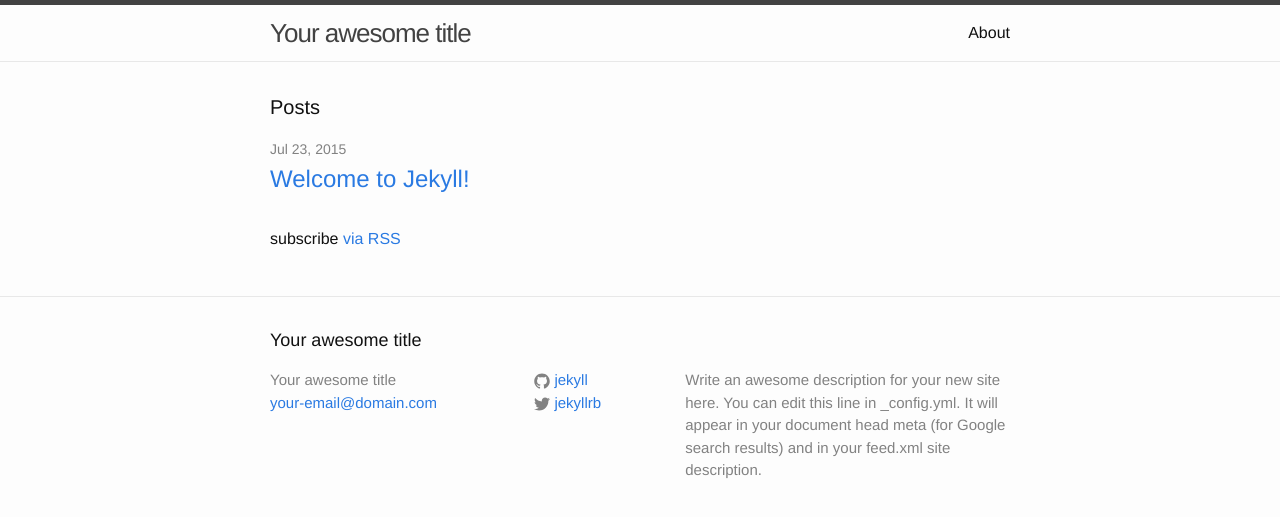
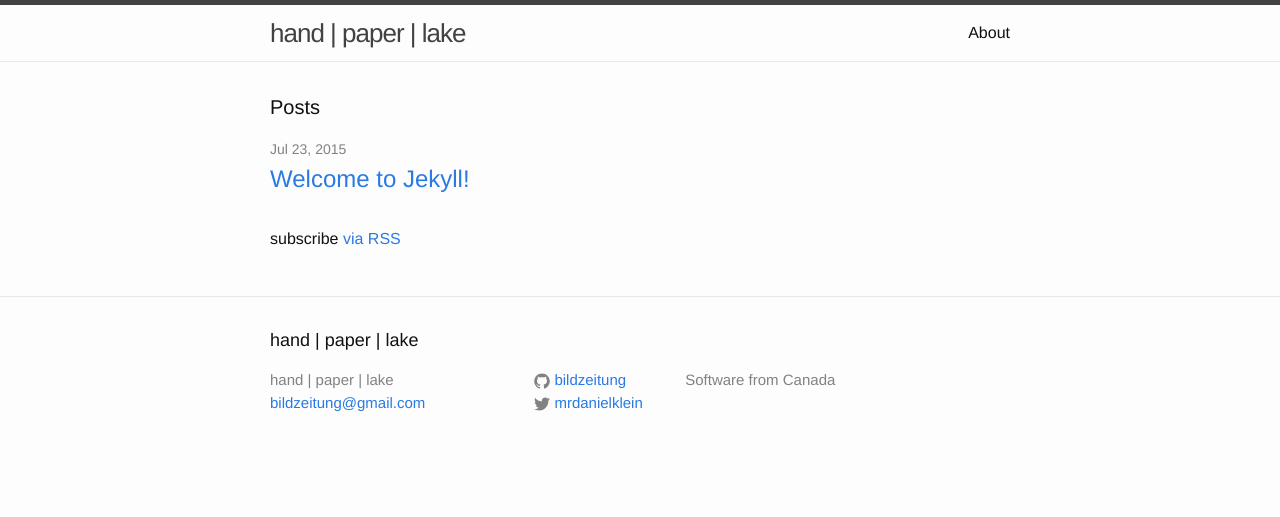
Before and after one commit to bildzeitung/bildzeitung.github.io, a Jekyll site: the page built from index.html, in a window 1280 px wide. Shown: the top 517 px of the page. Built offline with Jekyll 4.4.1, drawn with Linux system fonts in a browser that asks for light colours.

Commit message:
Updated some basics

```diff
--- a/_config.yml
+++ b/_config.yml
@@ -1,14 +1,12 @@
 # Site settings
-title: Your awesome title
-email: your-email@domain.com
+title: hand | paper | lake
+email: bildzeitung@gmail.com
 description: > # this means to ignore newlines until "baseurl:"
-  Write an awesome description for your new site here. You can edit this
-  line in _config.yml. It will appear in your document head meta (for
-  Google search results) and in your feed.xml site description.
+  Software from Canada
 baseurl: "" # the subpath of your site, e.g. /blog/
-url: "http://yourdomain.com" # the base hostname & protocol for your site
-twitter_username: jekyllrb
-github_username:  jekyll
+url: "http://bildzeitung.github.io"
+twitter_username: mrdanielklein
+github_username:  bildzeitung
 
 # Build settings
 markdown: kramdown
```
